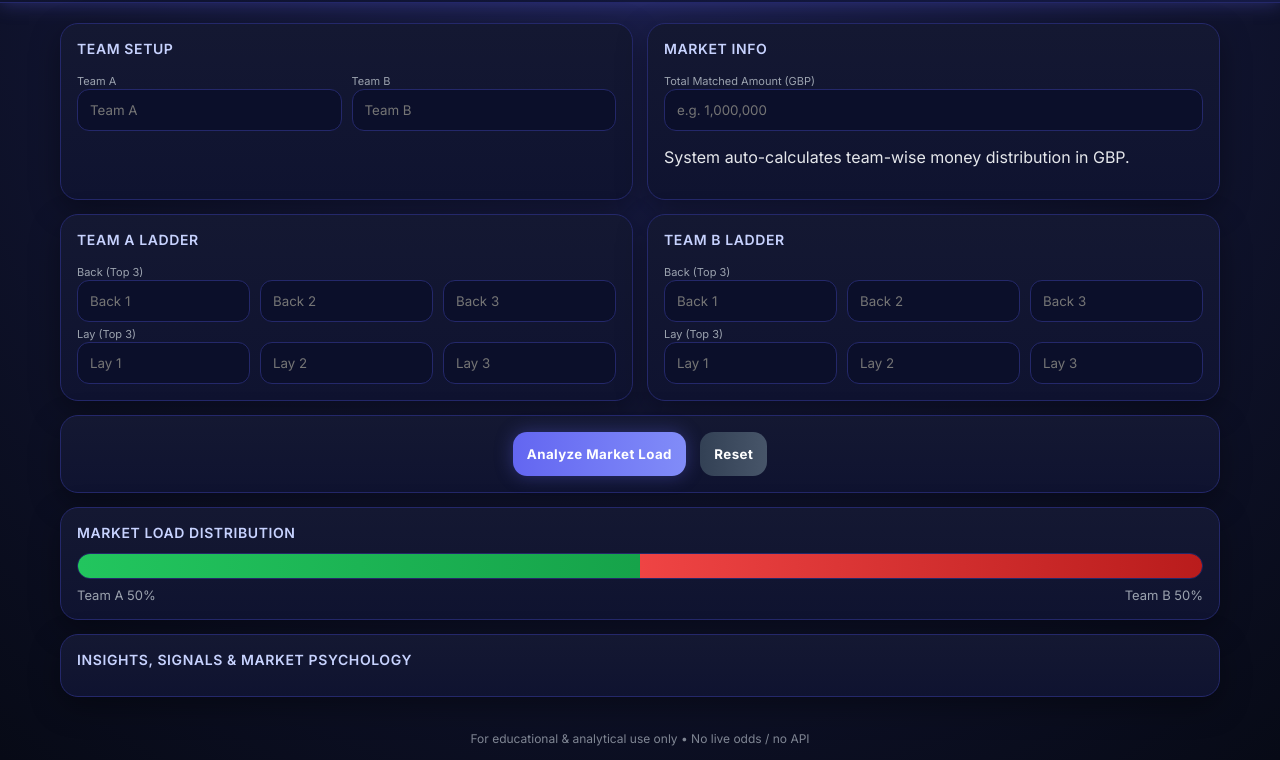
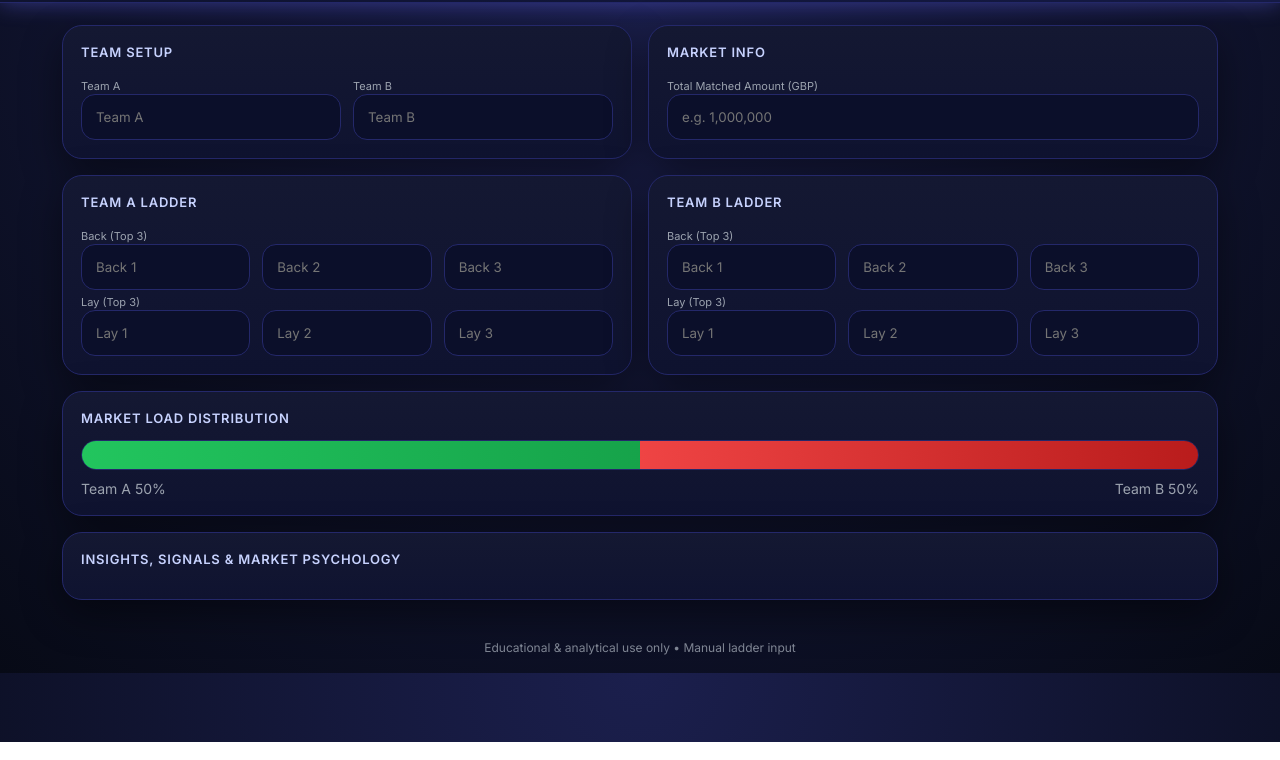
Before and after one commit to aryanpachani1/betfair-panel, a plain HTML site: page index.html in a window 1280 px wide. Shown: the part 58-818 px from the top of the page. Drawn offline with Linux system fonts and the light colour scheme.

Commit message:
Update index.html

```diff
--- a/index.html
+++ b/index.html
@@ -5,29 +5,25 @@
   <meta name="viewport" content="width=device-width, initial-scale=1.0" />
   <title>Betfair Load Analyzer Pro</title>
 
-  <!-- Google Font -->
   <link href="https://fonts.googleapis.com/css2?family=Inter:wght@300;400;600;700&display=swap" rel="stylesheet">
 
   <style>
     :root{
-      --green:#22c55e;
-      --red:#ef4444;
-      --amber:#facc15;
-      --blue:#6366f1;
-      --bg:#0b0f1f;
-      --card:#141832;
-      --text:#e5e7eb;
-      --muted:#9ca3af;
-      --border:#24286a;
-      --glow:0 0 18px rgba(99,102,241,.35);
+      --green:#22c55e; --red:#ef4444; --amber:#facc15; --blue:#6366f1;
+      --bg:#0b0f1f; --card:#141832; --text:#e5e7eb; --muted:#9ca3af; --border:#24286a;
+      --glow:0 0 22px rgba(99,102,241,.45);
     }
 
     *{box-sizing:border-box;font-family:'Inter',system-ui}
+
     body{
       margin:0;
       background:radial-gradient(circle at top,#1b1f4d,#070a16);
       color:var(--text);
+      animation:fadeIn 1s ease forwards;
     }
+
+    @keyframes fadeIn{from{opacity:0}to{opacity:1}}
 
     header{
       padding:18px 24px;
@@ -37,129 +33,123 @@
       border-bottom:1px solid var(--border);
       background:linear-gradient(90deg,#0f132f,#151a45);
       box-shadow:var(--glow);
+      animation:slideDown .8s ease forwards;
     }
 
-    header h1{
-      margin:0;
-      font-size:20px;
-      font-weight:700;
-      letter-spacing:.5px;
-    }
+    @keyframes slideDown{from{transform:translateY(-20px);opacity:0}to{transform:none;opacity:1}}
 
-    header span{
-      font-size:12px;
-      color:var(--muted);
-    }
+    header h1{margin:0;font-size:20px;font-weight:700;letter-spacing:.5px}
+    header span{font-size:12px;color:var(--muted)}
 
-    .wrap{max-width:1200px;margin:0 auto;padding:20px}
+    .wrap{max-width:1200px;margin:0 auto;padding:22px}
 
-    .grid{display:grid;grid-template-columns:repeat(12,1fr);gap:14px}
+    .grid{display:grid;grid-template-columns:repeat(12,1fr);gap:16px}
 
     .card{
       background:linear-gradient(180deg,#141832,#0f1330);
       border:1px solid var(--border);
-      border-radius:18px;
-      padding:16px;
-      box-shadow:0 10px 30px rgba(0,0,0,.35);
-      transition:.3s;
+      border-radius:20px;
+      padding:18px;
+      box-shadow:0 14px 40px rgba(0,0,0,.45);
+      opacity:0;
+      transform:translateY(20px) scale(.98);
+      animation:cardIn .7s ease forwards;
     }
 
-    .card:hover{transform:translateY(-2px);box-shadow:0 15px 40px rgba(0,0,0,.5)}
+    .card:nth-child(1){animation-delay:.1s}
+    .card:nth-child(2){animation-delay:.2s}
+    .card:nth-child(3){animation-delay:.3s}
+    .card:nth-child(4){animation-delay:.4s}
+    .card:nth-child(5){animation-delay:.5s}
+    .card:nth-child(6){animation-delay:.6s}
+
+    @keyframes cardIn{to{opacity:1;transform:none}}
+
+    .card:hover{
+      transform:translateY(-6px) scale(1.02);
+      box-shadow:0 25px 60px rgba(0,0,0,.6);
+    }
 
     .card h3{
-      margin:0 0 12px;
-      font-size:14px;
+      margin:0 0 14px;
+      font-size:13px;
       font-weight:600;
       color:#c7d2fe;
       text-transform:uppercase;
-      letter-spacing:.6px;
+      letter-spacing:.8px;
     }
 
     label{font-size:11px;color:var(--muted)}
 
     input{
       width:100%;
-      padding:12px;
-      border-radius:12px;
+      padding:14px;
+      border-radius:14px;
       border:1px solid var(--border);
       background:#0b0f2a;
       color:var(--text);
       outline:none;
-      transition:.2s;
+      transition:.25s;
     }
 
-    input:focus{border-color:var(--blue);box-shadow:var(--glow)}
+    input:focus{border-color:var(--blue);box-shadow:var(--glow);transform:scale(1.03)}
 
-    .row{display:grid;grid-template-columns:1fr 1fr;gap:10px}
-    .row3{display:grid;grid-template-columns:repeat(3,1fr);gap:10px}
+    .row{display:grid;grid-template-columns:1fr 1fr;gap:12px}
+    .row3{display:grid;grid-template-columns:repeat(3,1fr);gap:12px}
 
     .btn{
-      padding:14px;
-      border-radius:14px;
+      padding:16px 26px;
+      border-radius:16px;
       border:0;
       background:linear-gradient(90deg,#6366f1,#818cf8);
       color:#fff;
       font-weight:700;
-      letter-spacing:.4px;
+      letter-spacing:.6px;
       cursor:pointer;
       box-shadow:var(--glow);
+      transition:.3s;
     }
 
-    .btn.secondary{
-      background:linear-gradient(90deg,#334155,#475569);
-      box-shadow:none;
-    }
+    .btn:hover{transform:scale(1.08);box-shadow:0 0 35px rgba(129,140,248,.8)}
+    .btn.secondary{background:linear-gradient(90deg,#334155,#475569);box-shadow:none}
 
     .pill{
-      display:inline-flex;
-      align-items:center;
-      gap:6px;
-      padding:8px 14px;
-      border-radius:999px;
-      font-size:12px;
-      font-weight:600;
-      margin-right:8px;
+      display:inline-flex;align-items:center;gap:6px;
+      padding:10px 18px;border-radius:999px;
+      font-size:12px;font-weight:700;margin-right:10px;
+      opacity:0;animation:fadeUp .6s ease forwards
     }
 
     .pill.green{background:rgba(34,197,94,.15);color:var(--green)}
     .pill.red{background:rgba(239,68,68,.15);color:var(--red)}
     .pill.amber{background:rgba(250,204,21,.15);color:var(--amber)}
 
-    /* Load bar */
+    @keyframes fadeUp{from{opacity:0;transform:translateY(10px)}to{opacity:1;transform:none}}
+
     .bar-wrap{
-      background:#0b0f2a;
-      border-radius:999px;
-      overflow:hidden;
-      border:1px solid var(--border);
-      height:26px;
+      background:#0b0f2a;border-radius:999px;overflow:hidden;
+      border:1px solid var(--border);height:30px
     }
 
     .bar{height:100%;display:flex}
+
+    .bar .a,.bar .b{transition:width .9s cubic-bezier(.4,0,.2,1)}
     .bar .a{background:linear-gradient(90deg,#22c55e,#16a34a)}
     .bar .b{background:linear-gradient(90deg,#ef4444,#b91c1c)}
 
     .bar-labels{
-      display:flex;
-      justify-content:space-between;
-      font-size:13px;
-      margin-top:8px;
-      color:var(--muted);
+      display:flex;justify-content:space-between;
+      font-size:14px;margin-top:10px;color:var(--muted)
     }
 
-    footer{
-      text-align:center;
-      padding:14px;
-      font-size:12px;
-      color:var(--muted);
-      opacity:.8;
-    }
+    footer{text-align:center;padding:18px;font-size:12px;color:var(--muted);opacity:.8}
   </style>
 </head>
 <body>
 
 <header>
   <h1>Betfair Load Analyzer <span>PRO</span></h1>
-  <span>Manual Ladder • Market Psychology Tool</span>
+  <span>Live Market Psychology Dashboard</span>
 </header>
 
 <div class="wrap">
@@ -168,14 +158,8 @@
     <div class="card" style="grid-column:span 6">
       <h3>Team Setup</h3>
       <div class="row">
-        <div>
-          <label>Team A</label>
-          <input id="teamA" placeholder="Team A">
-        </div>
-        <div>
-          <label>Team B</label>
-          <input id="teamB" placeholder="Team B">
-        </div>
+        <div><label>Team A</label><input id="teamA" placeholder="Team A"></div>
+        <div><label>Team B</label><input id="teamB" placeholder="Team B"></div>
       </div>
     </div>
 
@@ -183,22 +167,21 @@
       <h3>Market Info</h3>
       <label>Total Matched Amount (GBP)</label>
       <input id="matched" placeholder="e.g. 1,000,000" oninput="analyze()">
-      <p class="hint">System auto-calculates team-wise money distribution in GBP.</p>
     </div>
 
     <div class="card" style="grid-column:span 6">
       <h3>Team A Ladder</h3>
       <label>Back (Top 3)</label>
       <div class="row3">
-        <input id="aBack1" placeholder="Back 1">
-        <input id="aBack2" placeholder="Back 2">
-        <input id="aBack3" placeholder="Back 3">
+        <input id="aBack1" oninput="analyze()" placeholder="Back 1">
+        <input id="aBack2" oninput="analyze()" placeholder="Back 2">
+        <input id="aBack3" oninput="analyze()" placeholder="Back 3">
       </div>
-      <label style="margin-top:10px">Lay (Top 3)</label>
+      <label style="margin-top:12px">Lay (Top 3)</label>
       <div class="row3">
-        <input id="aLay1" placeholder="Lay 1">
-        <input id="aLay2" placeholder="Lay 2">
-        <input id="aLay3" placeholder="Lay 3">
+        <input id="aLay1" oninput="analyze()" placeholder="Lay 1">
+        <input id="aLay2" oninput="analyze()" placeholder="Lay 2">
+        <input id="aLay3" oninput="analyze()" placeholder="Lay 3">
       </div>
     </div>
 
@@ -206,21 +189,16 @@
       <h3>Team B Ladder</h3>
       <label>Back (Top 3)</label>
       <div class="row3">
-        <input id="bBack1" placeholder="Back 1">
-        <input id="bBack2" placeholder="Back 2">
-        <input id="bBack3" placeholder="Back 3">
+        <input id="bBack1" oninput="analyze()" placeholder="Back 1">
+        <input id="bBack2" oninput="analyze()" placeholder="Back 2">
+        <input id="bBack3" oninput="analyze()" placeholder="Back 3">
       </div>
-      <label style="margin-top:10px">Lay (Top 3)</label>
+      <label style="margin-top:12px">Lay (Top 3)</label>
       <div class="row3">
-        <input id="bLay1" placeholder="Lay 1">
-        <input id="bLay2" placeholder="Lay 2">
-        <input id="bLay3" placeholder="Lay 3">
+        <input id="bLay1" oninput="analyze()" placeholder="Lay 1">
+        <input id="bLay2" oninput="analyze()" placeholder="Lay 2">
+        <input id="bLay3" oninput="analyze()" placeholder="Lay 3">
       </div>
-    </div>
-
-    <div class="card" style="grid-column:span 12;text-align:center">
-      <button class="btn" onclick="analyze()">Analyze Market Load</button>
-      <button class="btn secondary" onclick="resetAll()" style="margin-left:10px">Reset</button>
     </div>
 
     <div class="card" style="grid-column:span 12">
@@ -238,17 +216,22 @@
     </div>
 
     <div class="card" style="grid-column:span 12">
-      <h3>Insights, Signals & Market Psychology</h3></h3>
+      <h3>Insights, Signals & Market Psychology</h3>
       <div id="insights"></div>
     </div>
 
   </div>
 </div>
 
-<footer>For educational & analytical use only • No live odds / no API</footer>
+<footer>Educational & analytical use only • Manual ladder input</footer>
 
 <script>
 function sum(ids){return ids.reduce((t,id)=>t+(+document.getElementById(id).value||0),0)}
+
+function matchedInput(){
+  const v = document.getElementById('matched').value.replace(/,/g,'');
+  return parseInt(v||0);
+}
 
 function analyze(){
   const A = teamA.value || 'Team A';
@@ -261,7 +244,6 @@ function analyze(){
   const bBack = sum(['bBack1','bBack2','bBack3']);
   const bLay  = sum(['bLay1','bLay2','bLay3']);
 
-  // Net exposure logic (more accurate)
   const exposureA = Math.max(aBack, bLay);
   const exposureB = Math.max(bBack, aLay);
 
@@ -281,42 +263,20 @@ function analyze(){
 
   const loaded = exposureA > exposureB ? A : B;
 
-  let psychology = '';
-  if(pctA >= 70 || pctB >= 70){
-    psychology = 'Extreme public bias. Late entries mostly trap zone.';
-  } else if(pctA >= 60 || pctB >= 60){
-    psychology = 'Strong public tilt. Smart money usually waits for spike.';
-  } else if(pctA >= 55 || pctB >= 55){
-    psychology = 'Slight imbalance. Market still flexible.';
-  } else {
-    psychology = 'Balanced market. No clear dominance yet.';
-  }
+  let psychology = 'Balanced market. No clear dominance yet.';
+  if(pctA >= 70 || pctB >= 70) psychology = 'Extreme public bias. High trap probability.';
+  else if(pctA >= 60 || pctB >= 60) psychology = 'Strong public tilt. Smart money waits for spikes.';
+  else if(pctA >= 55 || pctB >= 55) psychology = 'Slight imbalance. Market flexible.';
 
   insights.innerHTML = `
     <div class="pill green">Loaded Team: ${loaded}</div>
     <div class="pill amber">Matched Split → ${A}: £${amtA.toLocaleString()} | ${B}: £${amtB.toLocaleString()}</div>
     <div class="pill red">Safer Entry Bias: ${loaded === A ? B : A}</div>
 
-    <p style="margin-top:12px;font-size:13px;color:var(--muted)">
+    <p style="margin-top:14px;font-size:14px;color:var(--muted)">
       <b>Market Psychology:</b> ${psychology}
     </p>
-
-    <p style="margin-top:6px;font-size:13px;color:var(--muted)">
-      <b>Accuracy Note:</b> Calculations are based on visible ladder exposure (Top 3 Back vs Lay). Deep market liquidity not included.
-    </p>
   `;
-}
-
-function matchedInput(){
-  const v = document.getElementById('matched').value.replace(/,/g,'');
-  return parseInt(v||0);
-}
-
-function resetAll(){
-  document.querySelectorAll('input').forEach(i=>i.value='');
-  barA.style.width='50%'; barB.style.width='50%';
-  labelA.innerText='Team A 50%'; labelB.innerText='Team B 50%';
-  insights.innerHTML='';
 }
 </script>
 
```
